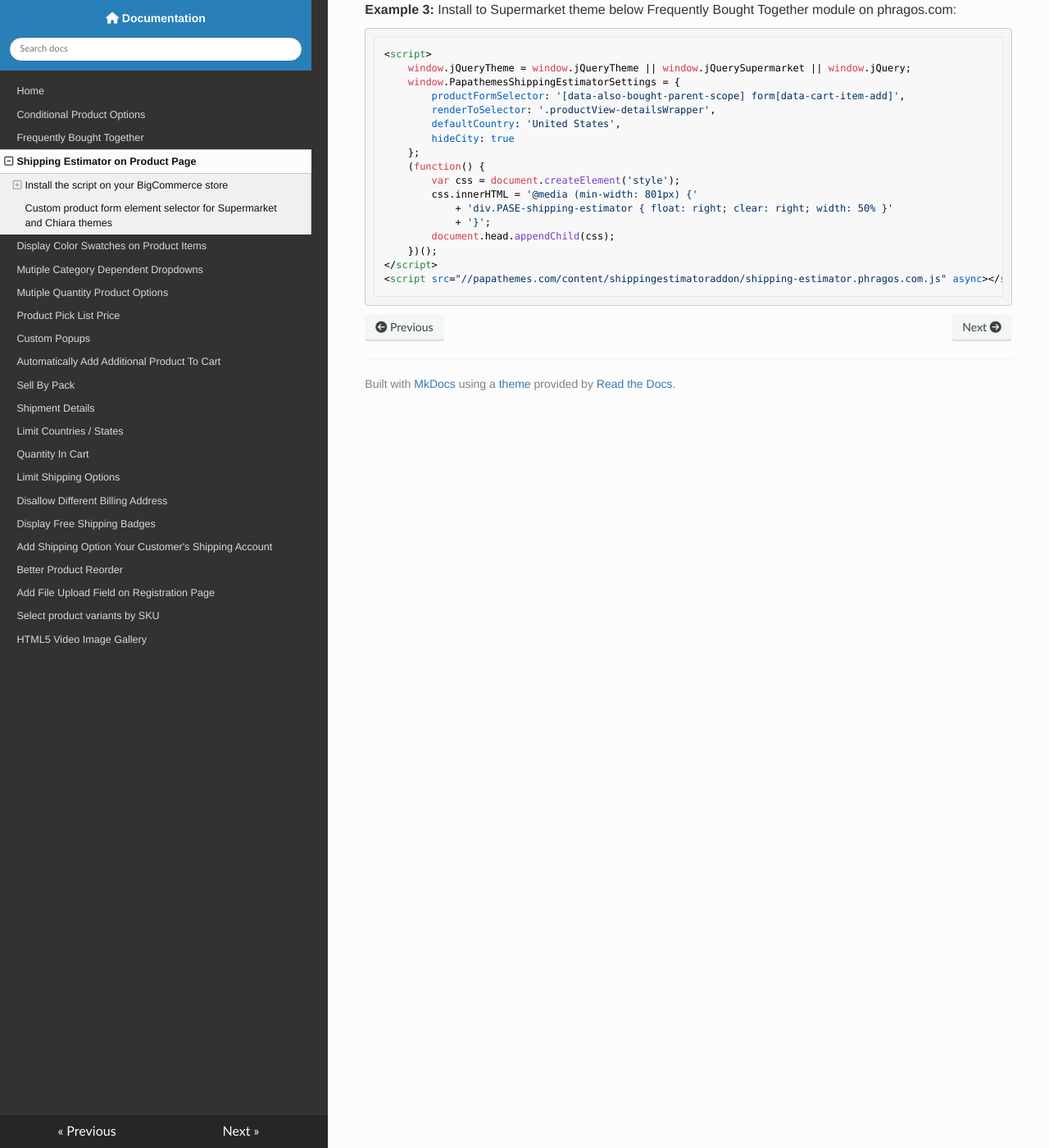
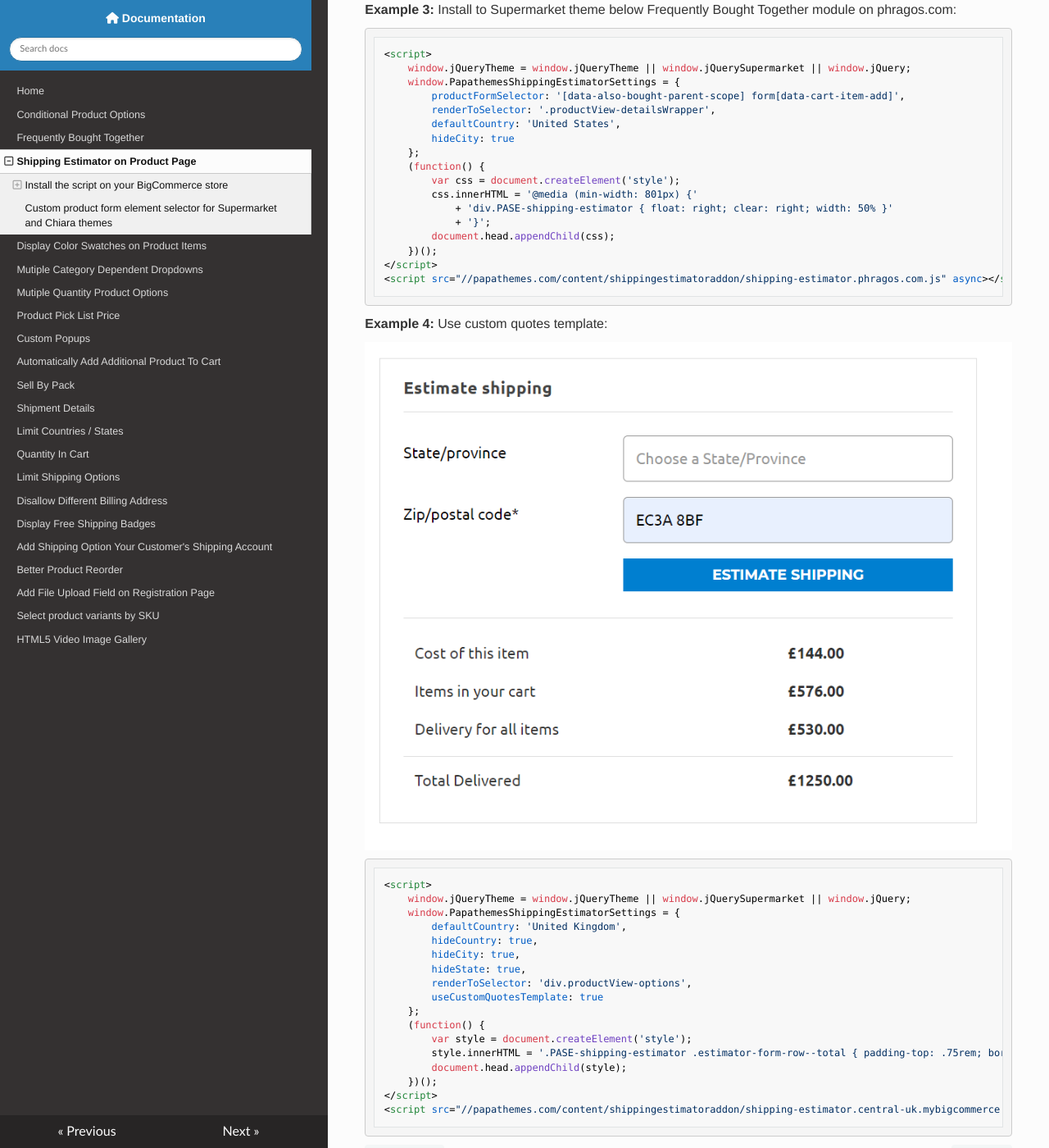
Before and after one commit to tvlgiao/bc-addons-docs, an MkDocs documentation site: the page built from docs/shipping-estimator.md, in a window 1280 px wide and 1400 px high, scrolled down 3119 px. Shown: the whole window at 82% size. Built offline with MkDocs 1.6.1, drawn with Linux system fonts in a browser that asks for light colours; nearby versions of some CDN libraries.

Commit message:
Shipping Estimator - Use custom quotes template

````diff
--- a/docs/shipping-estimator.md
+++ b/docs/shipping-estimator.md
@@ -121,3 +121,27 @@ Insert `productFormSelector: '[data-also-bought-parent-scope] form[data-cart-ite
 </script>
 <script src="//papathemes.com/content/shippingestimatoraddon/shipping-estimator.phragos.com.js" async></script>
 ```
+
+**Example 4:** Use custom quotes template:
+
+![estimate-shipping-custom-quotes-template](img/estimate-shipping-custom-quotes-template.png)
+
+```html
+<script>
+    window.jQueryTheme = window.jQueryTheme || window.jQuerySupermarket || window.jQuery;
+    window.PapathemesShippingEstimatorSettings = {
+        defaultCountry: 'United Kingdom',
+        hideCountry: true,
+        hideCity: true,
+        hideState: true,
+        renderToSelector: 'div.productView-options',
+        useCustomQuotesTemplate: true
+    };
+    (function() {
+    	var style = document.createElement('style');
+        style.innerHTML = '.PASE-shipping-estimator .estimator-form-row--total { padding-top: .75rem; border-top: 1px solid #ddd }';
+        document.head.appendChild(style);
+    })();
+</script>
+<script src="//papathemes.com/content/shippingestimatoraddon/shipping-estimator.central-uk.mybigcommerce.com.js?1" async></script>
+```
````
Also changed, not shown: docs/img/estimate-shipping-custom-quotes-template.png (added).
